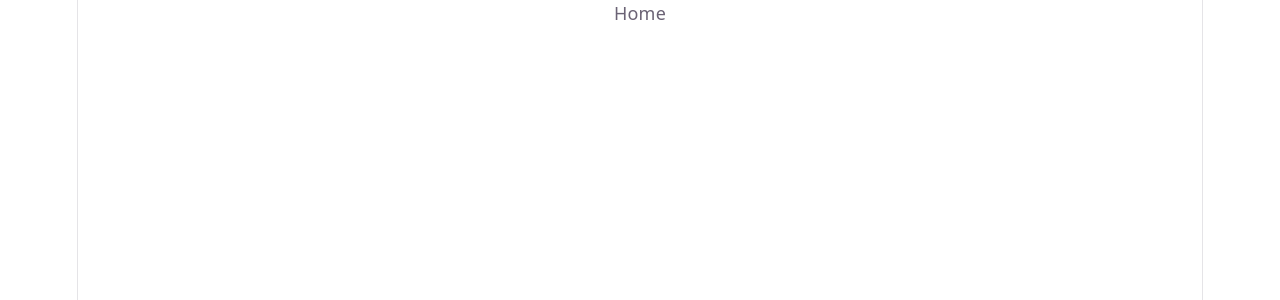
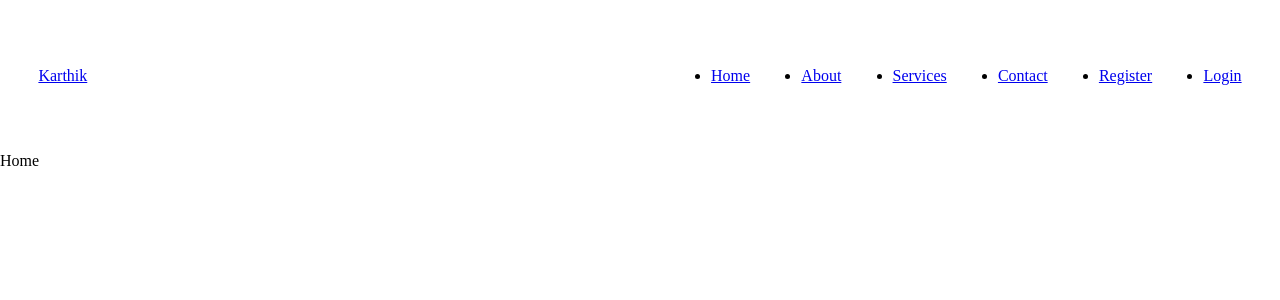
Before and after one commit to mkarthikpai/MERN-tutorial-thapa, a React (Vite) app in the folder client/: page / in a window 1280 px wide. Shown: the top 300 px of the page. Built offline with nearby package versions, Linux system fonts and the light colour scheme.

Commit message:
Navbar Development

```diff
--- a/client/src/App.css
+++ b/client/src/App.css
@@ -167,7 +167,7 @@
 
   &::before,
   &::after {
-    content: '';
+    content: "";
     position: absolute;
     top: -4.5px;
     border: 5px solid transparent;
--- a/client/src/App.jsx
+++ b/client/src/App.jsx
@@ -5,11 +5,13 @@ import Contact from "./pages/Contact";
 import Service from "./pages/Service";
 import Register from "./pages/Register";
 import Login from "./pages/Login";
+import Navbar from "./components/Navbar";
 
 function App() {
   return (
     <>
       <BrowserRouter>
+        <Navbar />
         <Routes>
           <Route path="/" element={<Home />} />
           <Route path="/about" element={<About />} />
--- /dev/null
+++ b/client/src/components/Navbar.css
@@ -0,0 +1,11 @@
+.container {
+  max-width: 140rem;
+  padding: 4.2rem 2.4rem;
+  display: flex;
+  justify-content: space-between;
+}
+
+ul {
+  display: flex;
+  gap: 3.2rem;
+}
--- /dev/null
+++ b/client/src/components/Navbar.jsx
@@ -0,0 +1,41 @@
+import { NavLink } from "react-router-dom";
+import "./Navbar.css";
+
+const Navbar = () => {
+  return (
+    <>
+      <header>
+        <div className="container">
+          <div className="logo-brand">
+            <NavLink to="/">Karthik</NavLink>
+          </div>
+          <nav>
+            <ul>
+              <li>
+                <NavLink to="/">Home</NavLink>
+              </li>
+              <li>
+                <NavLink to="/about">About</NavLink>
+              </li>
+              <li>
+                <NavLink to="/service">Services</NavLink>
+              </li>
+              <li>
+                <NavLink to="/contact">Contact</NavLink>
+              </li>
+
+              <li>
+                <NavLink to="/register">Register</NavLink>
+              </li>
+              <li>
+                <NavLink to="/login">Login</NavLink>
+              </li>
+            </ul>
+          </nav>
+        </div>
+      </header>
+    </>
+  );
+};
+
+export default Navbar;
--- a/client/src/index.css
+++ b/client/src/index.css
@@ -1,111 +1,9 @@
-:root {
-  --text: #6b6375;
-  --text-h: #08060d;
-  --bg: #fff;
-  --border: #e5e4e7;
-  --code-bg: #f4f3ec;
-  --accent: #aa3bff;
-  --accent-bg: rgba(170, 59, 255, 0.1);
-  --accent-border: rgba(170, 59, 255, 0.5);
-  --social-bg: rgba(244, 243, 236, 0.5);
-  --shadow:
-    rgba(0, 0, 0, 0.1) 0 10px 15px -3px, rgba(0, 0, 0, 0.05) 0 4px 6px -2px;
-
-  --sans: system-ui, 'Segoe UI', Roboto, sans-serif;
-  --heading: system-ui, 'Segoe UI', Roboto, sans-serif;
-  --mono: ui-monospace, Consolas, monospace;
-
-  font: 18px/145% var(--sans);
-  letter-spacing: 0.18px;
-  color-scheme: light dark;
-  color: var(--text);
-  background: var(--bg);
-  font-synthesis: none;
-  text-rendering: optimizeLegibility;
-  -webkit-font-smoothing: antialiased;
-  -moz-osx-font-smoothing: grayscale;
-
-  @media (max-width: 1024px) {
-    font-size: 16px;
-  }
-}
-
-@media (prefers-color-scheme: dark) {
-  :root {
-    --text: #9ca3af;
-    --text-h: #f3f4f6;
-    --bg: #16171d;
-    --border: #2e303a;
-    --code-bg: #1f2028;
-    --accent: #c084fc;
-    --accent-bg: rgba(192, 132, 252, 0.15);
-    --accent-border: rgba(192, 132, 252, 0.5);
-    --social-bg: rgba(47, 48, 58, 0.5);
-    --shadow:
-      rgba(0, 0, 0, 0.4) 0 10px 15px -3px, rgba(0, 0, 0, 0.25) 0 4px 6px -2px;
-  }
-
-  #social .button-icon {
-    filter: invert(1) brightness(2);
-  }
-}
-
-body {
+* {
   margin: 0;
-}
-
-#root {
-  width: 1126px;
-  max-width: 100%;
-  margin: 0 auto;
-  text-align: center;
-  border-inline: 1px solid var(--border);
-  min-height: 100svh;
-  display: flex;
-  flex-direction: column;
+  padding: 0;
   box-sizing: border-box;
 }
 
-h1,
-h2 {
-  font-family: var(--heading);
-  font-weight: 500;
-  color: var(--text-h);
-}
-
-h1 {
-  font-size: 56px;
-  letter-spacing: -1.68px;
-  margin: 32px 0;
-  @media (max-width: 1024px) {
-    font-size: 36px;
-    margin: 20px 0;
-  }
-}
-h2 {
-  font-size: 24px;
-  line-height: 118%;
-  letter-spacing: -0.24px;
-  margin: 0 0 8px;
-  @media (max-width: 1024px) {
-    font-size: 20px;
-  }
-}
-p {
-  margin: 0;
-}
-
-code,
-.counter {
-  font-family: var(--mono);
-  display: inline-flex;
-  border-radius: 4px;
-  color: var(--text-h);
-}
-
-code {
-  font-size: 15px;
-  line-height: 135%;
-  padding: 4px 8px;
-  background: var(--code-bg);
-}
+/* html {
+  font-size: 62.5%;
+} */
```
